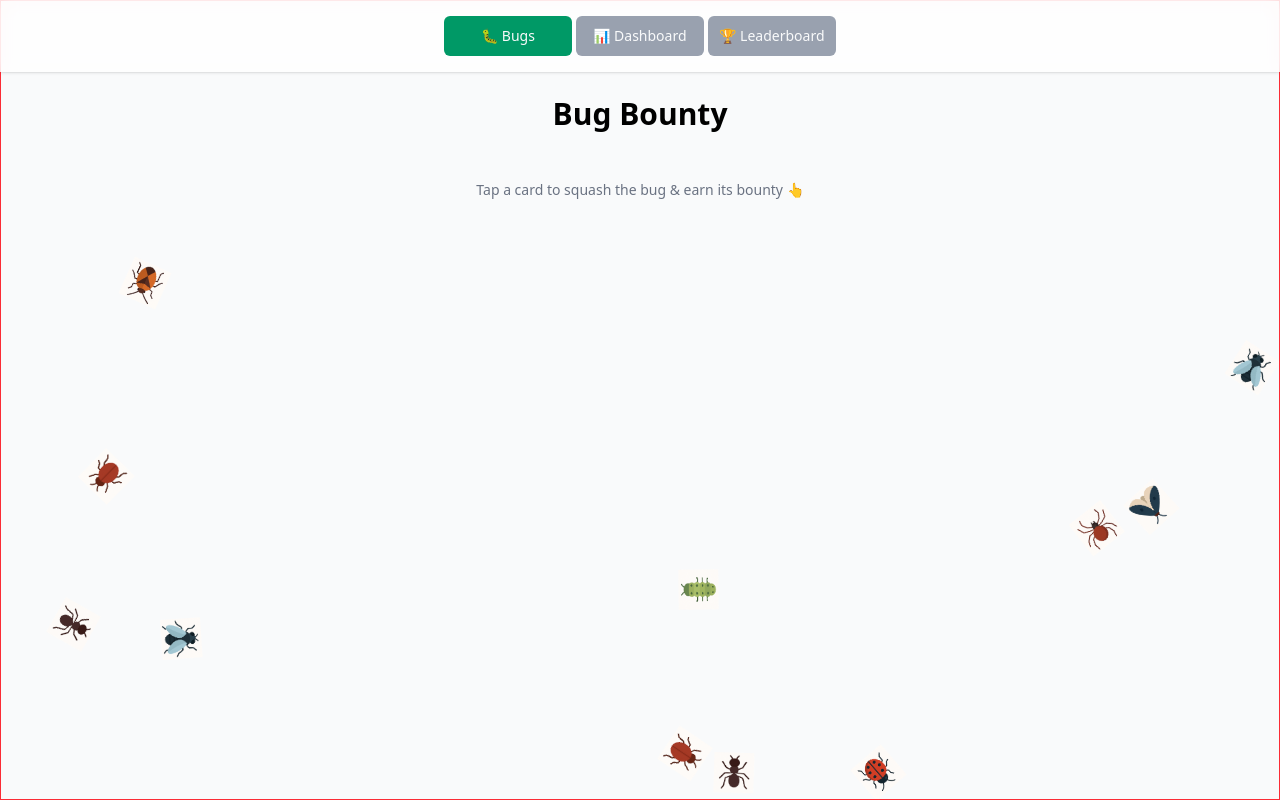
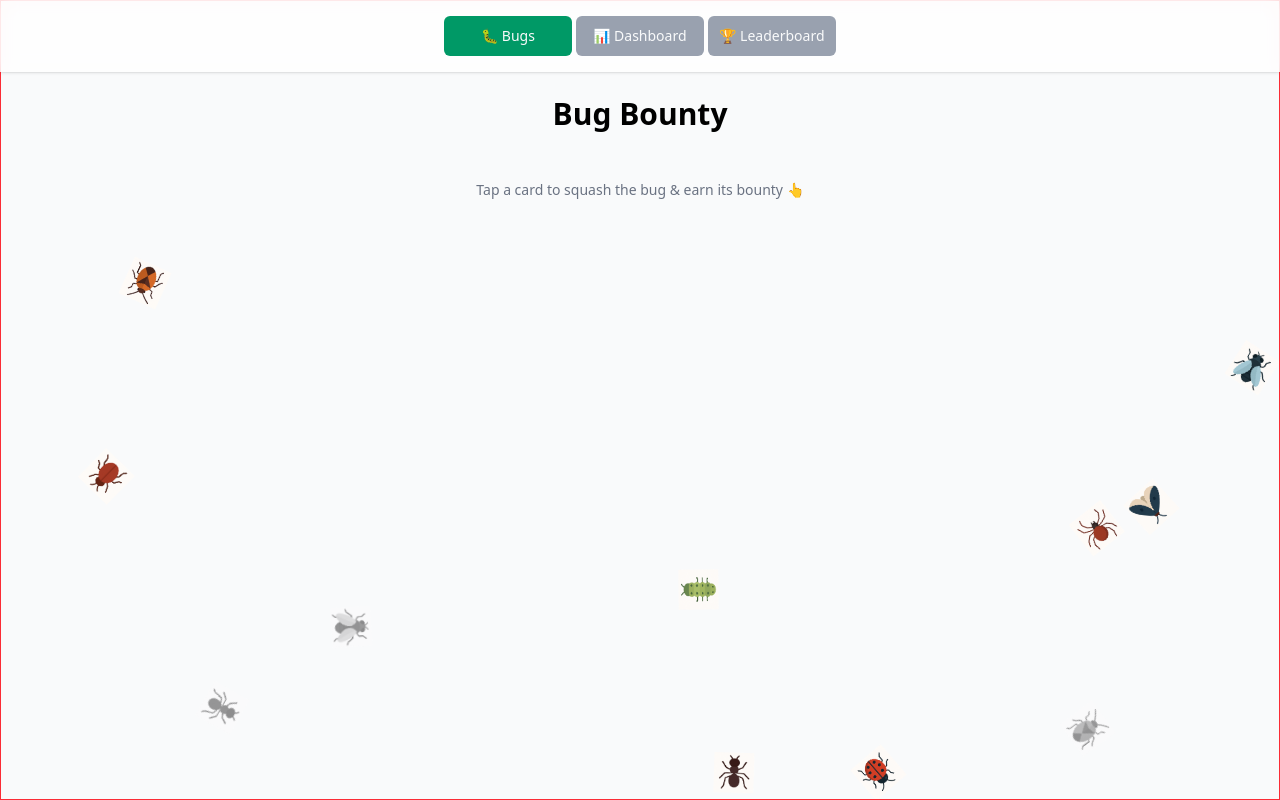
Before and after one commit to Typefacers/bug, a React (Vite) app: page / in a window 1280 px wide. Built offline with nearby package versions, Linux system fonts and the light colour scheme.

Commit message:
added handling for squashedd bugs

```diff
--- a/src/components/BugCrawler.tsx
+++ b/src/components/BugCrawler.tsx
@@ -4,6 +4,7 @@ import { Bug } from "../types/bug";
 import { getBugImage } from "../utils/utils";
 import { BugCard } from "./BugCard";
 import ReactDOM from "react-dom";
+import clsx from "clsx";
 
 interface BugCrawlerProps {
   x: number;
@@ -16,6 +17,7 @@ const BugCrawler = (props: BugCrawlerProps) => {
   const [showModal, setShowModal] = useState(false);
   const [showPreview, setShowPreview] = useState(false);
   const [hoverPosition, setHoverPosition] = useState({ x: 0, y: 0 });
+  const isAlive = bug.active;
 
   const [position, setPosition] = useState({ x, y });
   const positionRef = useRef({ x, y });
@@ -32,6 +34,8 @@ const BugCrawler = (props: BugCrawlerProps) => {
 
   useEffect(() => {
     const moveBug = () => {
+      if (!isAlive) return;
+
       const now = Date.now();
       const timeSinceLastTurn = now - lastTurnTime.current;
 
@@ -94,17 +98,17 @@ const BugCrawler = (props: BugCrawlerProps) => {
         <motion.img
           src={bugImage}
           alt={bug.title}
+          className={clsx("w-10 h-10", !bug.active && "grayscale opacity-50")}
           onMouseEnter={(e) => {
             const rect = e.currentTarget.getBoundingClientRect();
             setHoverPosition({ x: rect.left, y: rect.top });
             setShowPreview(true);
           }}
           onMouseLeave={() => setShowPreview(false)}
-          className="w-10 h-10"
           style={{ rotate: rotation }}
         />
 
-        {showPreview &&
+        {showPreview && isAlive &&
           ReactDOM.createPortal(
             <div
               className="fixed z-50 pointer-events-none"
@@ -119,7 +123,7 @@ const BugCrawler = (props: BugCrawlerProps) => {
           )}
       </motion.div>
 
-      {showModal && (
+      {showModal && isAlive && (
         <div className="fixed inset-0 bg-black bg-opacity-20 flex items-center justify-center z-50">
           <div className="relative">
             <button
```
